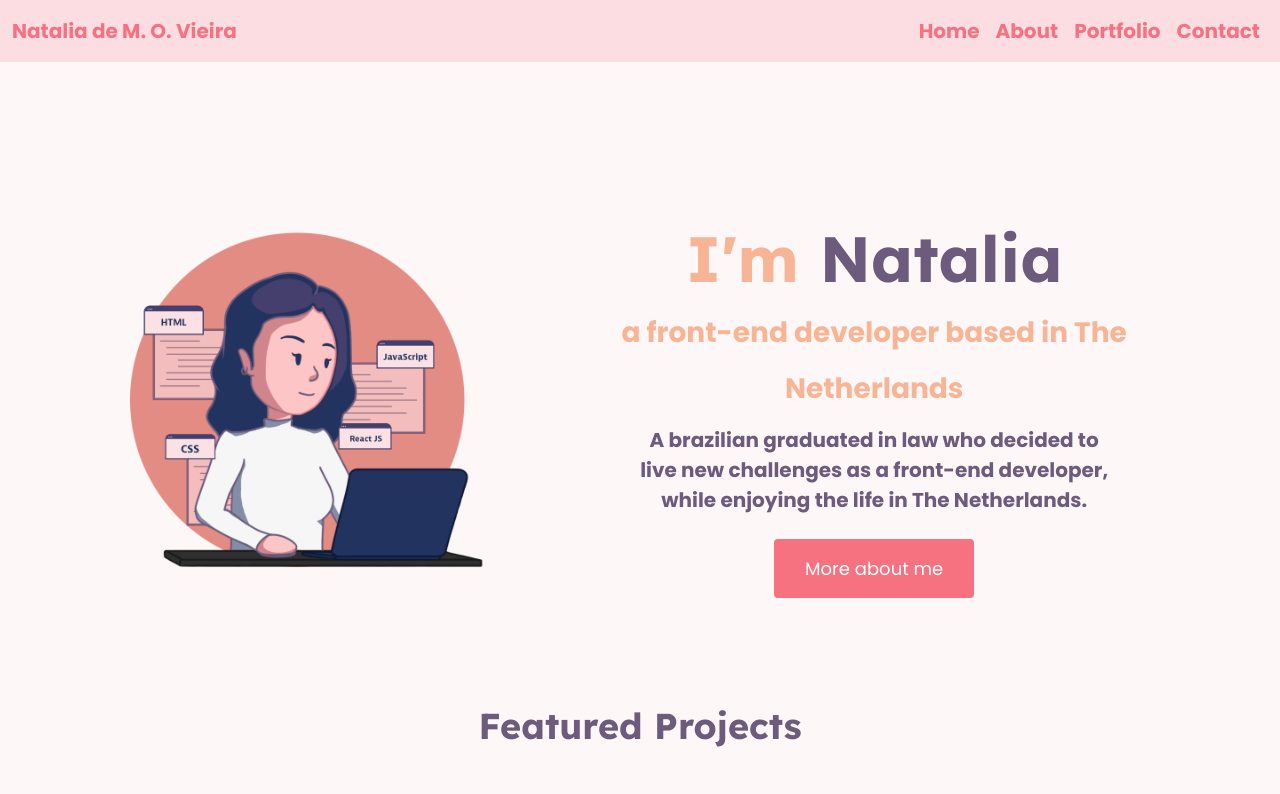
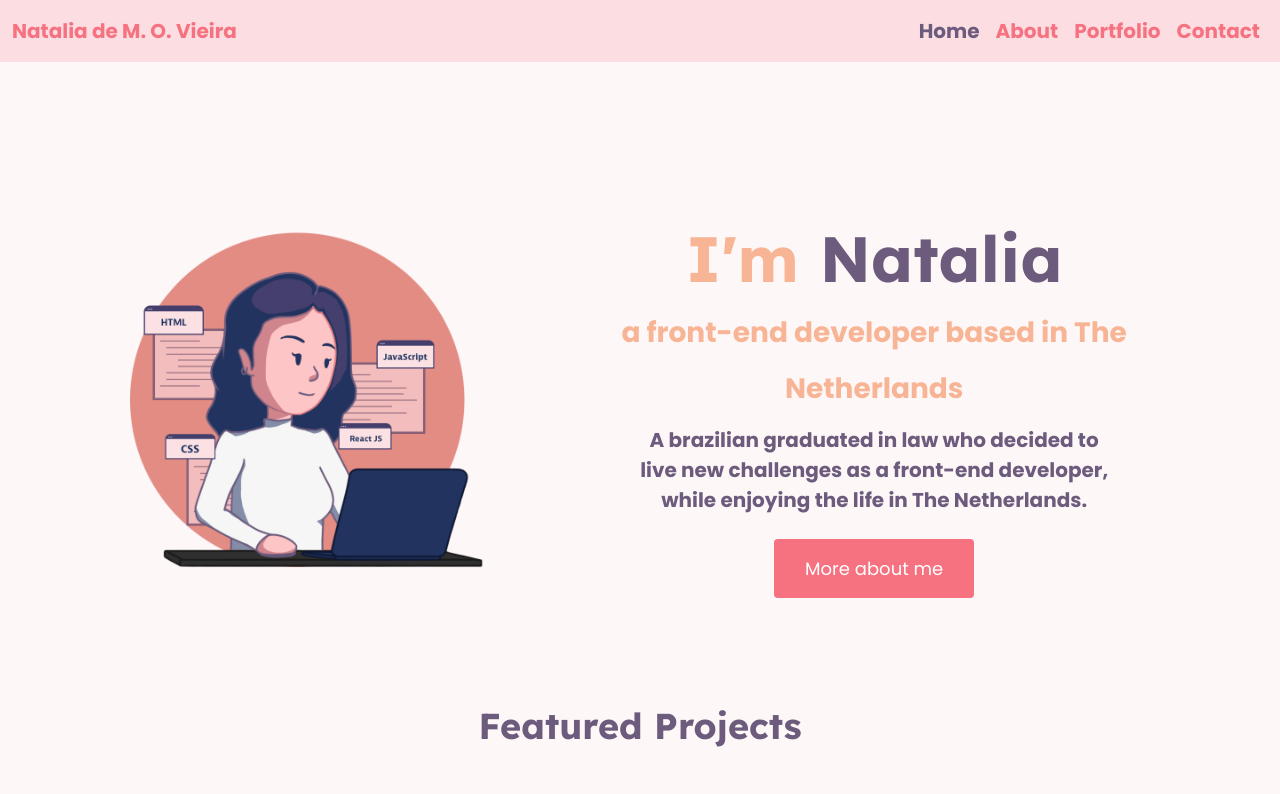
Before and after one commit to NataliaOrsi/react-portfolio, a React (Create React App) app: page / in a window 1280 px wide. Shown: the top 794 px of the page. Built offline with nearby package versions, Linux system fonts and the light colour scheme.

Commit message:
Added the active styles to the navbar links

```diff
--- a/src/App.css
+++ b/src/App.css
@@ -77,8 +77,12 @@ a:hover {
     font-weight: bold;
 }
 
-.NavigationBar a:hover, .NavigationBar a.active {
+.NavigationBar a:hover {
     color: var(--heading-color)!important;
+}
+
+.NavigationBar .active-link {
+  color: var(--heading-color)!important;
 }
 
 .Home .hero {
--- a/src/Footer.js
+++ b/src/Footer.js
@@ -10,7 +10,7 @@ export default function Footer() {
           rel="noreferrer"
           title="GitHub"
         >
-          <i class="fab fa-github"></i>
+          <i className="fab fa-github"></i>
         </a>
         <a
           href="https://www.linkedin.com/in/nataliaorsi155/"
@@ -18,7 +18,7 @@ export default function Footer() {
           rel="noreferrer"
           title="Linkedin"
         >
-          <i class="fab fa-linkedin"></i>
+          <i className="fab fa-linkedin"></i>
         </a>
         <a
           href="mailto:naty.m.orsi@gmail.com"
@@ -26,7 +26,7 @@ export default function Footer() {
           rel="noreferrer"
           title="Email"
         >
-          <i class="far fa-envelope"></i>
+          <i className="far fa-envelope"></i>
         </a>
       </div>
       <small>
--- a/src/NavigationBar.js
+++ b/src/NavigationBar.js
@@ -1,4 +1,5 @@
 import React from "react";
+import { NavLink } from "react-router-dom";
 import { Nav, Navbar, Container } from "react-bootstrap";
 
 // find out how to put the active in the Navbar.
@@ -12,11 +13,47 @@ export default function NavigationBar() {
           </Navbar.Brand>
           <Navbar.Toggle aria-controls="basic-navbar-nav" />
           <Navbar.Collapse id="basic-navbar-nav" className="d-flex flex-grow-0">
-            <Nav className="me-auto">
-              <Nav.Link href="/">Home</Nav.Link>
-              <Nav.Link href="/about">About</Nav.Link>
-              <Nav.Link href="/projects">Portfolio</Nav.Link>
-              <Nav.Link href="/contact">Contact</Nav.Link>
+            <Nav activeKey="1">
+              <Nav.Link eventKey="1" href="/">
+                <NavLink
+                  to="/"
+                  className={({ isActive }) =>
+                    isActive ? "active-link" : "normal-link"
+                  }
+                >
+                  Home
+                </NavLink>
+              </Nav.Link>
+              <Nav.Link>
+                <NavLink
+                  to="/about"
+                  className={({ isActive }) =>
+                    isActive ? "active-link" : "normal-link"
+                  }
+                >
+                  About
+                </NavLink>
+              </Nav.Link>
+              <Nav.Link href="/projects">
+                <NavLink
+                  to="/projects"
+                  className={({ isActive }) =>
+                    isActive ? "active-link" : "normal-link"
+                  }
+                >
+                  Portfolio
+                </NavLink>
+              </Nav.Link>
+              <Nav.Link href="/contact">
+                <NavLink
+                  to="/contact"
+                  className={({ isActive }) =>
+                    isActive ? "active-link" : "normal-link"
+                  }
+                >
+                  Contact
+                </NavLink>
+              </Nav.Link>
             </Nav>
           </Navbar.Collapse>
         </Container>
```
